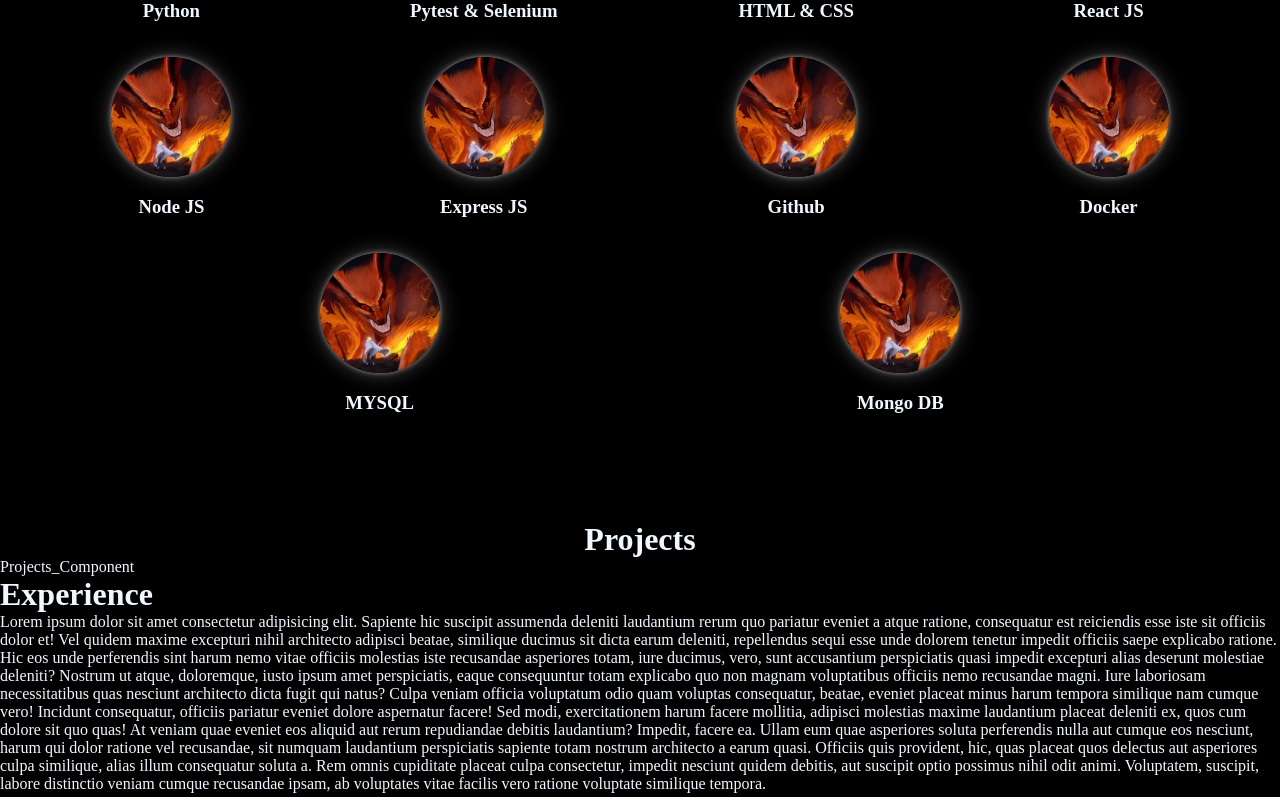
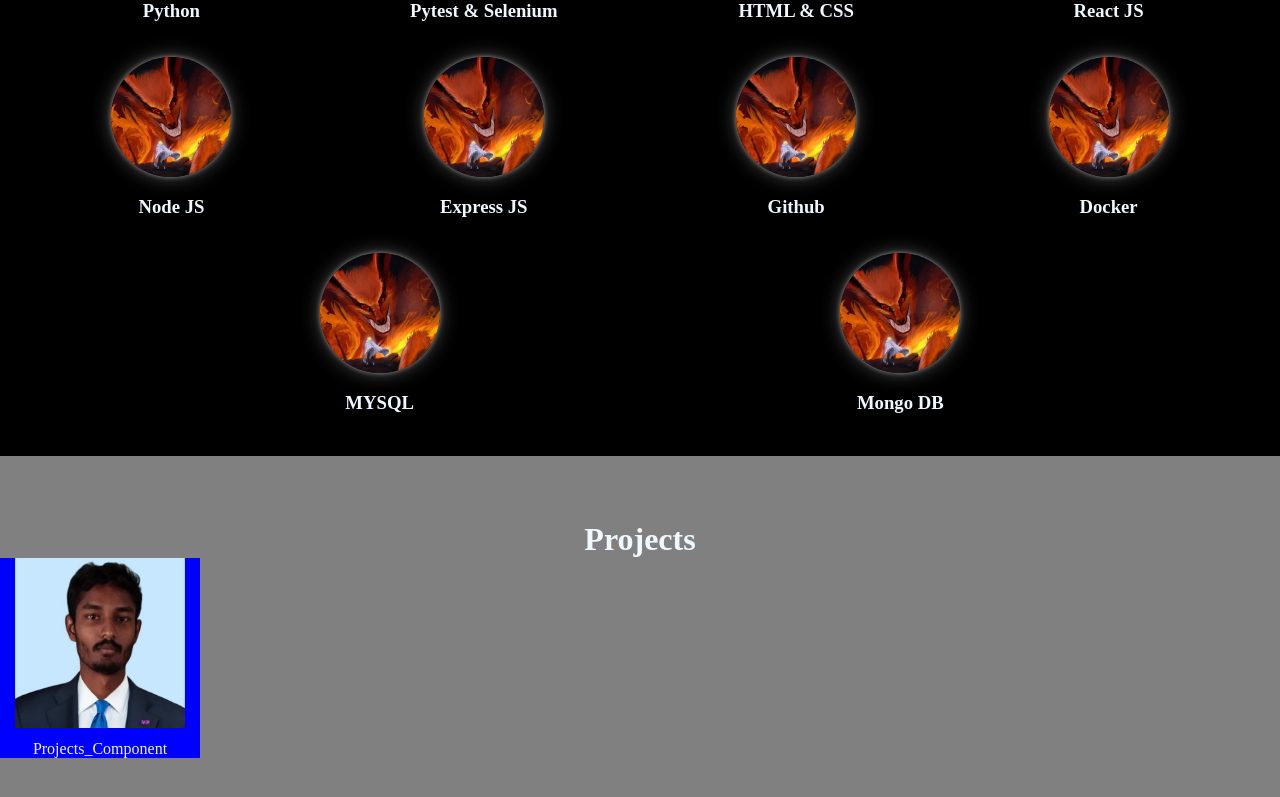
Before and after one commit to Paramesh-Kumar-2004/VP_Portfolio-2, a React (Create React App) app: page / in a window 1280 px wide. Shown: the part 2000-2797 px from the top of the page. Built offline with nearby package versions, Linux system fonts and the light colour scheme.

Commit message:
Adding A Sample Projects_Components

```diff
--- a/src/Components/Projects.jsx
+++ b/src/Components/Projects.jsx
@@ -1,5 +1,6 @@
 import React from 'react'
 import Projects_Component from './Projects/Projects_Component'
+import "../Styles/Projects.css"
 
 
 
--- a/src/Components/Projects/Projects_Component.jsx
+++ b/src/Components/Projects/Projects_Component.jsx
@@ -1,10 +1,12 @@
 import React from 'react'
+import "../../Styles/Projects.css"
 
 
 
 function Projects_Component({ ProjectName, Project_ID, Description }) {
     return (
-        <div>
+        <div id='Projects_Component_Main'>
+            <div id='Project_IMG'></div>
             <div>Projects_Component</div>
         </div>
     )
--- /dev/null
+++ b/src/Styles/Projects.css
@@ -0,0 +1,23 @@
+#Main_Project_Div {
+    min-height: 100vh;
+    background: grey;
+}
+
+
+#Projects_Component_Main{
+    width: 200px;
+    height: 200px;
+    display: flex;
+    flex-direction: column;
+    align-items: center;
+    justify-content: space-between;
+    background: blue;
+}
+
+#Project_IMG{
+    height: 170px;
+    width: 170px;
+    background-image: url("../Images/VP.jpeg");
+    background-position: center;
+    background-size: cover;
+}
```
